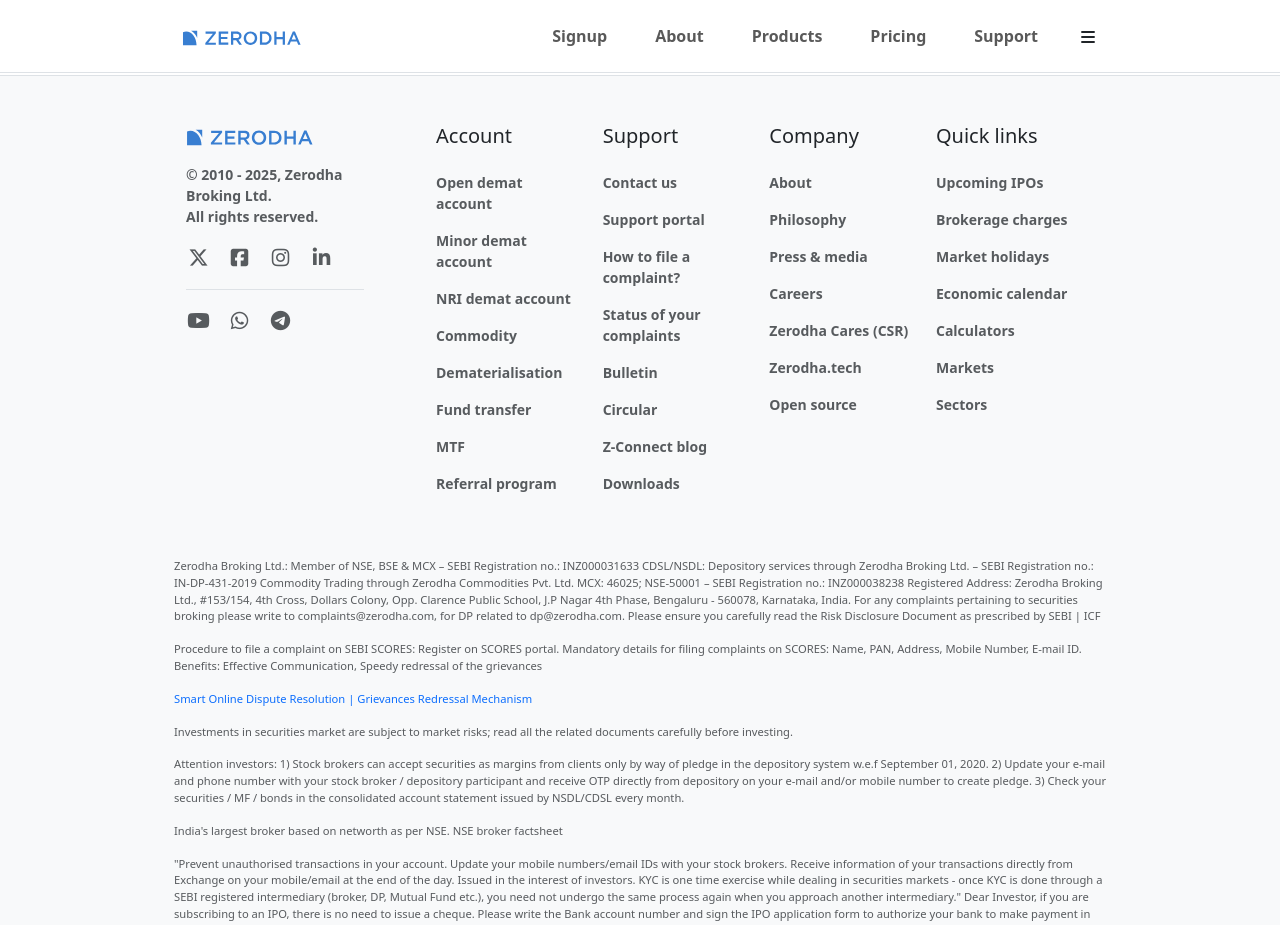
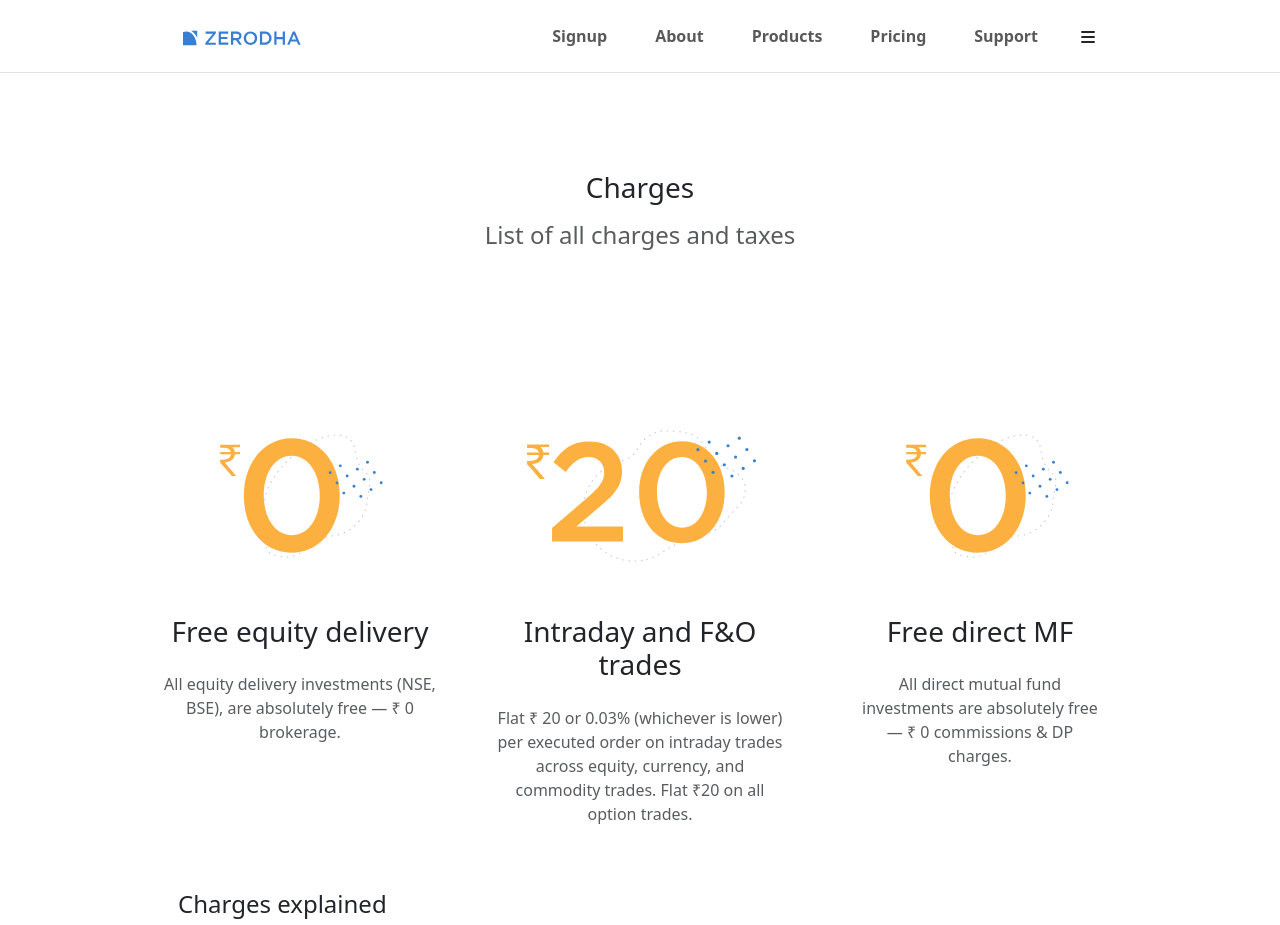
Before and after one commit to Priyansheechouhan/UpStocksy, a React (Vite) app in the folder Frontend/: page /pricing in a window 1280 px wide. Shown: the top 925 px of the page. Built offline with nearby package versions, Linux system fonts and the light colour scheme.

Commit message:
worked on hero component on pricing page

```diff
--- a/Frontend/src/landing_pages/Pricing/Brokerage.jsx
+++ /dev/null
@@ -1,9 +0,0 @@
-function Brokerage() {
-    return (
-        <div className="container">
-
-        </div>
-    );
-}
-
-export default Brokerage;
--- /dev/null
+++ b/Frontend/src/landing_pages/Pricing/ChargesExplain.jsx
@@ -0,0 +1,17 @@
+function ChargesExplain() {
+    return (
+        <div className="container">
+            <div className="mx-5 px-5">
+                <h4>Charges explained</h4>
+                <div className="row text-muted">
+                    <div className="col-lg-6">
+                        <h6>Securities/Commodities transaction tax</h6>
+                    </div>
+                    <div className="col-lg-6"></div>
+                </div>
+            </div>
+        </div>
+    );
+}
+
+export default ChargesExplain;
--- a/Frontend/src/landing_pages/Pricing/Hero.jsx
+++ b/Frontend/src/landing_pages/Pricing/Hero.jsx
@@ -1,9 +1,45 @@
 function Hero() {
-    return (
-        <div className="container">
-
+  return (
+    <div className="container mb-5">
+      <div className="text-center my-5 py-5">
+        <h3>Charges</h3>
+        <h4 className="text-muted fw-normal mt-3">
+          List of all charges and taxes
+        </h4>
+      </div>
+      <div className="row mx-5 text-center pt-5">
+        <div className="col-lg-4 px-4">
+          <img src="images/pricing-eq1.svg" alt="" style={{ width: "16rem" }} />
+          <h3 className="mt-4 mb-4">Free equity delivery</h3>
+          <p className="text-muted">
+            All equity delivery investments (NSE, BSE), are absolutely free — ₹
+            0 brokerage.
+          </p>
         </div>
-    );
+        <div className="col-lg-4 px-4">
+          <img
+            src="images/other-trades3.svg"
+            alt=""
+            style={{ width: "16rem" }}
+          />
+          <h3 className="mt-4 mb-4">Intraday and F&O trades</h3>
+          <p className="text-muted">
+            Flat ₹ 20 or 0.03% (whichever is lower) per executed order on
+            intraday trades across equity, currency, and commodity trades. Flat
+            ₹20 on all option trades.
+          </p>
+        </div>
+        <div className="col-lg-4 px-5">
+          <img src="images/pricing-eq2.svg" alt="" style={{ width: "16rem" }} />
+          <h3 className="mt-4 mb-4">Free direct MF</h3>
+          <p className="text-muted">
+            All direct mutual fund investments are absolutely free — ₹ 0
+            commissions & DP charges.
+          </p>
+        </div>
+      </div>
+    </div>
+  );
 }
 
 export default Hero;
--- a/Frontend/src/landing_pages/Pricing/PricingPage.jsx
+++ b/Frontend/src/landing_pages/Pricing/PricingPage.jsx
@@ -1,12 +1,12 @@
 import React from 'react';
 import Hero from "./Hero.jsx";
-import Brokerage from "./Brokerage.jsx";
+import ChargesExplain from "./ChargesExplain.jsx";
 
 function PricingPage() {
     return (
         <>
             <Hero />
-            <Brokerage />
+            <ChargesExplain />
         </>
     );
 }
```
